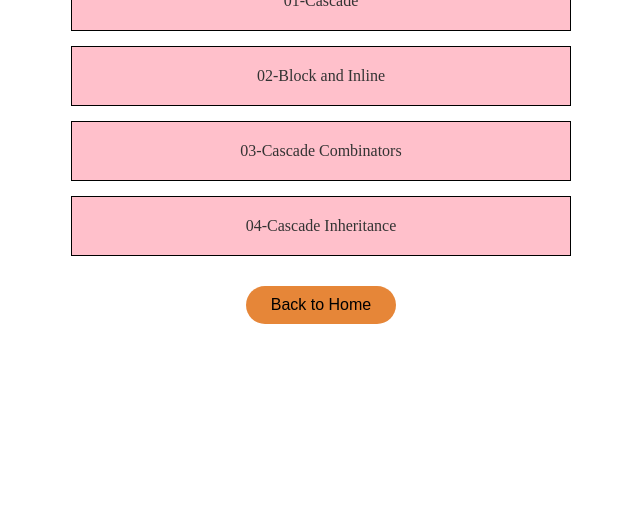
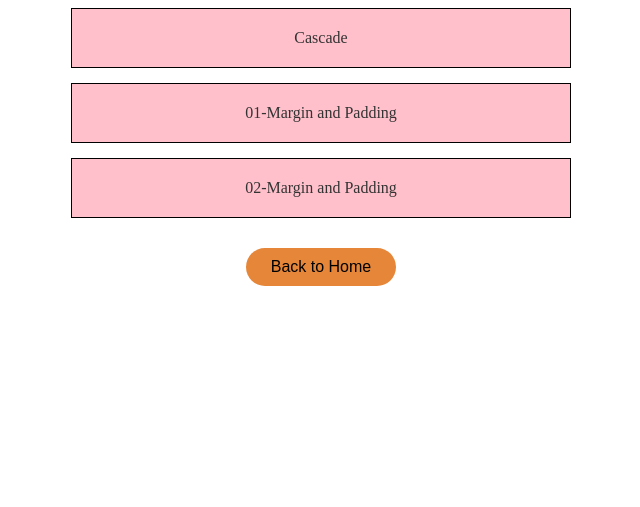
Before and after one commit to meowmao/TOP-Foundations, a plain HTML site: page pages/cascade-block.html in a window 1280 px wide. Shown: the part 293-800 px from the top of the page, without its empty margins (319-959 px from the left). Drawn offline with Linux system fonts and the light colour scheme; a web font is replaced by a local one.

Commit message:
Edit cascade-block.html

```diff
--- a/pages/cascade-block.html
+++ b/pages/cascade-block.html
@@ -10,10 +10,9 @@
     <div class="container">
         <h1>Cascade and Block Exercises</h1>
         <div class="exercise-links">
-            <a href="../CSS-EXERCISES/cascade-block/01-cascade/index.html">01-Cascade</a>
-            <a href="../CSS-EXERCISES/cascade-block/02-block-inline/index.html">02-Block and Inline</a>
-            <a href="../CSS-EXERCISES/cascade-block/03-cascade-combinators/index.html">03-Cascade Combinators</a>
-            <a href="../CSS-EXERCISES/cascade-block/04-cascade-inheritance/index.html">04-Cascade Inheritance</a>
+            <a href="../CSS-EXERCISES/cascade/01-cascade-fix/index.html">Cascade</a>
+            <a href="../CSS-EXERCISES/block-and-inline/01-margin-and-padding-1/index.html">01-Margin and Padding</a>
+            <a href="../CSS-EXERCISES/block-and-inline/02-margin-and-padding-2/index.html">02-Margin and Padding</a>
         </div>
          <a class="back-btn" href="../index.html">Back to Home</a>
     </div>
```
